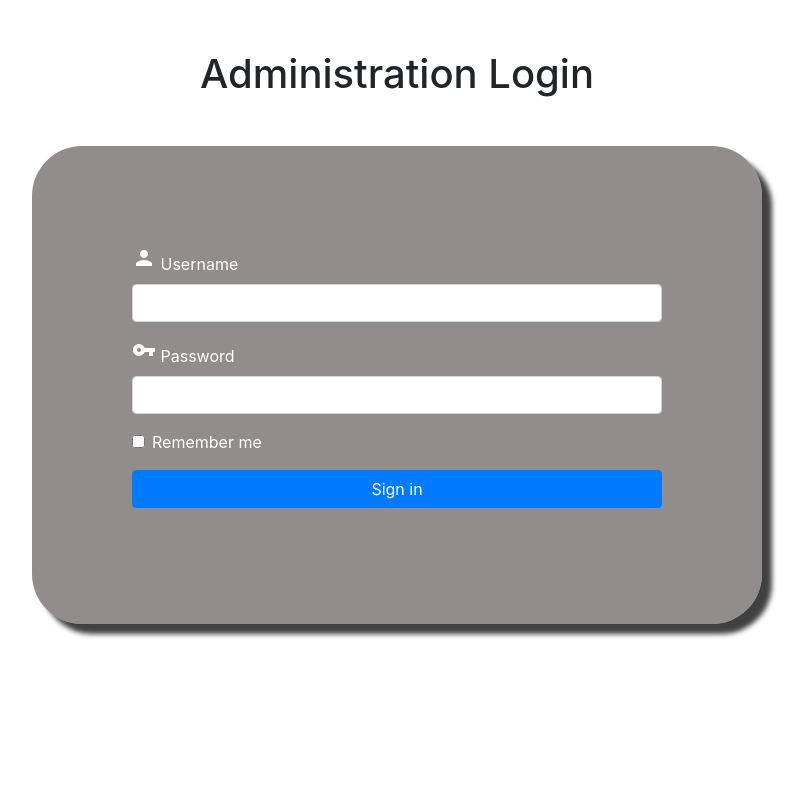
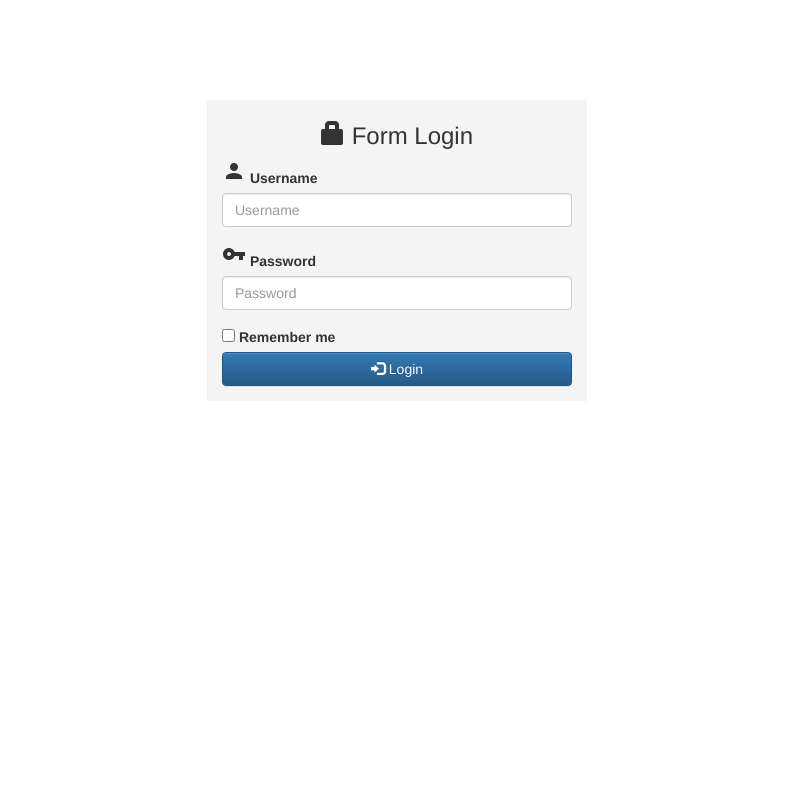
Before and after one commit to TansudaJ/bn-PTTProject, a CodeIgniter app: page /pttproject-main/index.php/login/index in a window 1280 px wide. Shown: the whole page, without its empty margins (243-1050 px from the left). Run offline with CodeIgniter, Linux system fonts and the light colour scheme; some libraries are stand-ins or nearby versions.

Commit message:
Update login.php

```diff
--- a/application/views/dashboard/login.php
+++ b/application/views/dashboard/login.php
@@ -1,78 +1,86 @@
-<?php
-if ($this->session->userdata('message_error')) {
-    $message = $_SESSION['message_error'];
-    $this->session->unset_userdata('message_error');
-    echo $message;
-}
-?>
+<!DOCTYPE html>
+<html lang="en">
+<head>
+<meta charset="utf-8">
+<meta http-equiv="X-UA-Compatible" content="IE=edge">
+<meta name="viewport" content="width=device-width, initial-scale=1">
+<!-- The above 3 meta tags *must* come first in the head; any other head content must come *after* these tags -->
+<title>Free  Template by devbanban.com</title>
 
-<! DOCTYPE html>
-<html lang="en" >
-<head>
-  <meta charset="UTF-8">
-  <title> Bootstrap 4 Login Form Example
-</title>
+<!-- Bootstrap -->
+<!-- Latest compiled and minified CSS -->
 <link rel="stylesheet" href="https://stackpath.bootstrapcdn.com/bootstrap/4.1.3/css/bootstrap.min.css">
 <link rel="stylesheet" type="text/css" href="https://fonts.googleapis.com/css?family=Roboto:300,400,500,700|Roboto+Slab:400,700|Material+Icons" />
 <link rel="stylesheet" href="https://maxcdn.bootstrapcdn.com/font-awesome/latest/css/font-awesome.min.css">
+<link rel="stylesheet" href="https://maxcdn.bootstrapcdn.com/bootstrap/3.3.6/css/bootstrap.min.css" integrity="sha384-1q8mTJOASx8j1Au+a5WDVnPi2lkFfwwEAa8hDDdjZlpLegxhjVME1fgjWPGmkzs7" crossorigin="anonymous">
+
+<!-- Optional theme -->
+<link rel="stylesheet" href="https://maxcdn.bootstrapcdn.com/bootstrap/3.3.6/css/bootstrap-theme.min.css" integrity="sha384-fLW2N01lMqjakBkx3l/M9EahuwpSfeNvV63J5ezn3uZzapT0u7EYsXMjQV+0En5r" crossorigin="anonymous">
+
+<!-- Latest compiled and minified JavaScript -->
+<script src="https://maxcdn.bootstrapcdn.com/bootstrap/3.3.6/js/bootstrap.min.js" integrity="sha384-0mSbJDEHialfmuBBQP6A4Qrprq5OVfW37PRR3j5ELqxss1yVqOtnepnHVP9aJ7xS" crossorigin="anonymous"></script>
+<style type="text/css">
+#btn{
+	width:100%;
+}
+
+</style>
 </head>
-<style>
-body {
-          background-repeat: no-repeat, repeat;
-          background-position: center;
-          background-size: cover;
-          padding-top: 50px;
+<body>
+<?php
+
+if ($this->session->userdata('message_code')) {
+  $message_code = $_SESSION['message_code'];
+  $message = $_SESSION['message_error'];
+      $this->session->unset_userdata('message_code');
+      $this->session->unset_userdata('message_error');
+?>
+<div class="alert alert-danger alert-dismissible fade show">
+    <button type="button" class="close" data-dismiss="alert">&times;</button>
+    <strong>Danger!</strong> <?php  echo $message;?>
+  </div>
+
+  <?php
   }
-        .login-form {
-          background:#1a11117a;
-          margin-top: 40px;
-          margin-bottom: 100px;
-          padding: 100px;
-          border-radius: 50px;
-          color: white;
-          box-shadow: 10px 10px 5px 0px rgba(0,0,0,0.75);
-        }
-        .login-heading {
-          text-align: center;
-          margin-top: 20px;
-        }
-        .btn-primary {
-          width: 100%;
-        }
-</style>
-<body>
-<h1 class="text-center"> Administration Login </h1>
-    <div class="container">
+  ?>
+<div class="container" style="padding-top:100px">
   <div class="row">
-        <div class="col-md-8 offset-md-2">
-          <div class="login-form">
-          <form action="<?php echo site_url("login/check_login");?>" method="post">
+  <div class="col-md-4"></div>
+    <div class="col-md-4" style="background-color:#f4f4f4">
+      <h3 align="center">
+      <span class="glyphicon glyphicon-lock"> </span>
+       Form Login </h3>
+      <form  name="formlogin" action="<?php echo site_url("login/check_login");?>" method="POST" id="login" class="form-horizontal">
         <div class="form-group">
-              <div class="form-group">
+          <div class="col-sm-12">
           <i class="material-icons">person</i>
-
           <label for="uname">Username</label>
-                <input type="text" class="form-control" id="exampleInputEmail1" aria-describedby="emailHelp" name="uname" required>
+            <input type="text"  name="uname" class="form-control" required placeholder="Username" />
+          </div>
         </div>
         <div class="form-group">
+          <div class="col-sm-12">
             <i class="material-icons">vpn_key</i>
             <label for="psw">Password</label>
-                <input type="password" class="form-control" id="exampleInputPassword1" name="psw" required>
+            <input type="password" name="psw" class="form-control" required placeholder="Password" />
           </div>
-              <div class="form-group form-check">
-                <input type="checkbox" class="form-check-input" id="rememDemo">
-                <label class="form-check-label" for="rememDemo">  Remember me  </label>
         </div>
-              <button type="submit" class="btn btn-primary"> Sign in </button>
+        <div class="form-group">
+          <div class="col-sm-12">
+              <label>
+                <input type="checkbox"  name="remember"> Remember me
+               </label>
+            <button type="submit" class="btn btn-primary" id="btn">
+            <span class="glyphicon glyphicon-log-in"> </span>
+             Login </button>
+          </div>
+        </div>
       </form>
     </div>
   </div>
 </div>
-    </div>
-    <script src="https://code.jquery.com/jquery-3.3.1.slim.min.js" integrity="sha384-q8i/X+965DzO0rT7abK41JStQIAqVgRVzpbzo5smXKp4YfRvH+8abtTE1Pi6jizo" crossorigin="anonymous"> </script>
-    <script src="https://cdnjs.cloudflare.com/ajax/libs/popper.js/1.14.7/umd/popper.min.js" integrity="sha384-UO2eT0CpHqdSJQ6hJty5KVphtPhzWj9WO1clHTMGa3JDZwrnQq4sF86dIHNDz0W1" crossorigin="anonymous"> </script>
-    <script src="https://stackpath.bootstrapcdn.com/bootstrap/4.3.1/js/bootstrap.min.js" integrity="sha384-JjSmVgyd0p3pXB1rRibZUAYoIIy6OrQ6VrjIEaFf/nJGzIxFDsf4x0xIM+B07jRM" crossorigin="anonymous"> </script>
-    <script>
-    </script>
+<!-- jQuery (necessary for Bootstrap's JavaScript plugins) -->
+<script src="https://ajax.googleapis.com/ajax/libs/jquery/1.11.3/jquery.min.js"></script>
+<!-- Include all compiled plugins (below), or include individual files as needed -->
 </body>
 </html>
```
Lines whose indentation alone changed are shown as unchanged.
